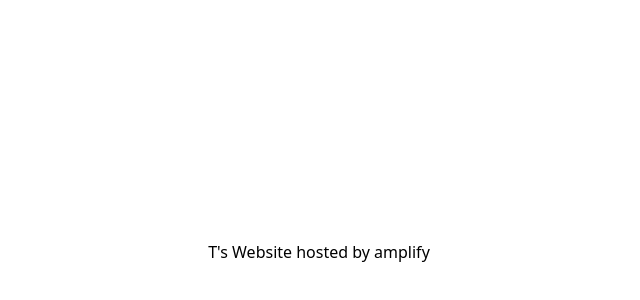
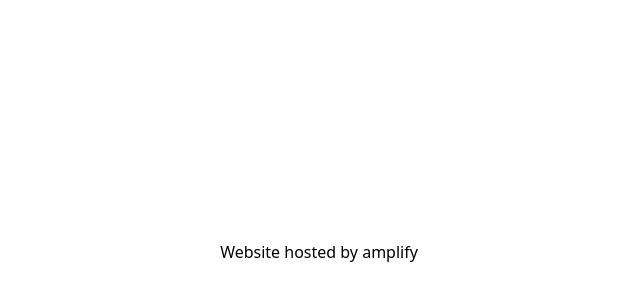
Before and after one commit to AnDrOiDTiTaN1263/my_app, a Next.js app: page / in a window 1280 px wide. Shown: the part 148-448 px from the top of the page, without its empty margins (321-961 px from the left). Built offline with nearby package versions, Linux system fonts and the light colour scheme.

Commit message:
testing hosting with amplify

```diff
--- a/src/app/page.tsx
+++ b/src/app/page.tsx
@@ -2,6 +2,6 @@ import React from 'react'
 
 export default function Home() {
   return (
-    <div className='flex w-screen h-screen justify-center items-center'>T's Website hosted by amplify</div>
+    <div className='flex w-screen h-screen justify-center items-center'>Website hosted by amplify</div>
   )
 }
```
